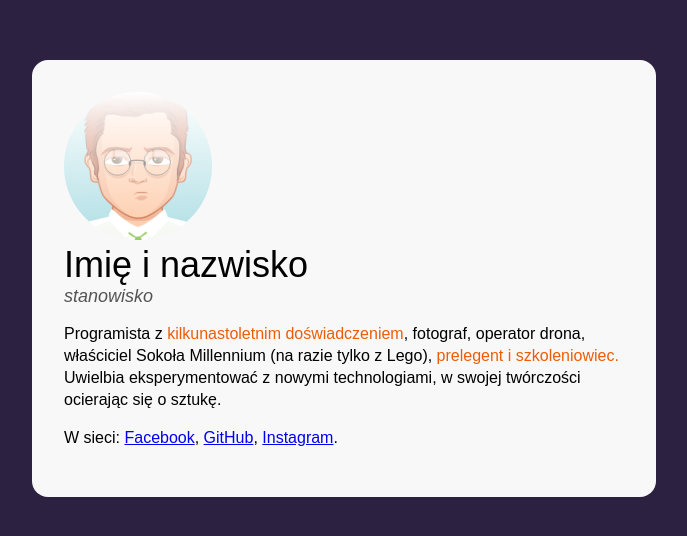
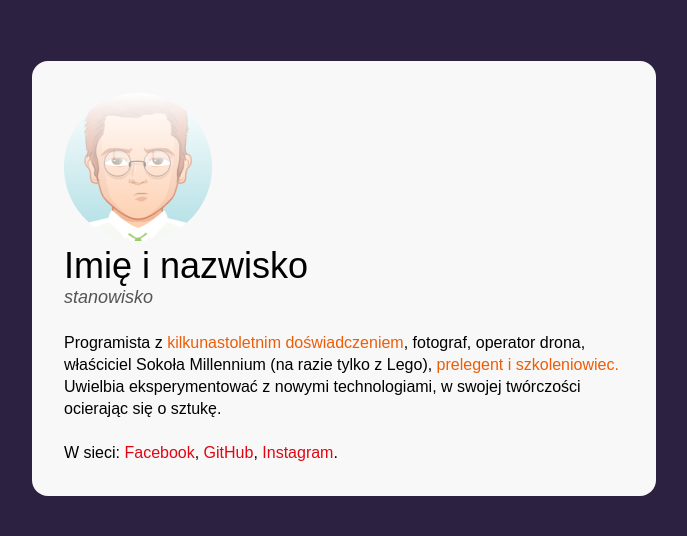
Before and after one commit to KatarzynaKanarszczuk/business-card, a plain HTML site: page index.html in a window 1280 px wide. Shown: the part 130-666 px from the top of the page, without its empty margins (296-983 px from the left). Drawn offline with Linux system fonts and the light colour scheme.

Commit message:
person content styles

```diff
--- a/index.html
+++ b/index.html
@@ -15,7 +15,7 @@
           <h1 class="person__name">Imię i nazwisko</h1>
           <p class="person__position">stanowisko</p>
         </header>
-        <p class="person__description">
+        <p class="person__description person__description--width-margin">
           Programista z
           <strong class="special">kilkunastoletnim doświadczeniem</strong>,
           fotograf, operator drona, właściciel Sokoła Millennium (na razie tylko
--- a/style.css
+++ b/style.css
@@ -23,12 +23,24 @@ main {
     margin: 16px;
     padding: 32px;
 }
-.person {
+.person__info {
+    margin-bottom: 24px;
 
 }
+
 .person__description {
     font-size: 16px;
     line-height: 22px;
+    margin: 0;
+}
+
+.person__description--width-margin {
+    margin-bottom: 22px;
+}
+
+.person__link {
+    color: #E20613;
+    text-decoration: none;
 }
 
 .person__name {
```
